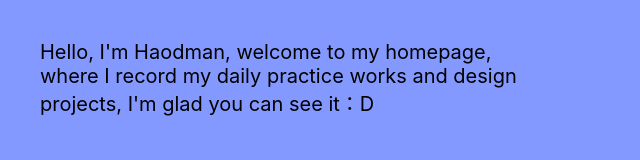
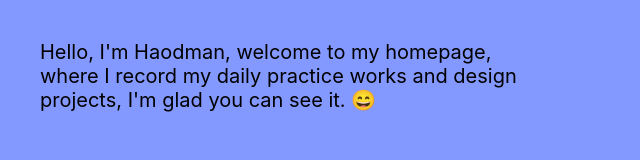
Before and after one commit to haodman/haodman.com, a plain HTML site: page index.html in a window 1280 px wide. Shown: the full height of the page, 0-640 px from the left. Drawn offline with Linux system fonts and the light colour scheme.

Commit message:
Update index.html

```diff
--- a/index.html
+++ b/index.html
@@ -16,7 +16,7 @@
     </div>
     <div class="homepage">
         <p>Hello, I'm Haodman, welcome to my homepage, where I record my daily practice works and design
-            projects, I'm glad you can see it：D</p>
+            projects, I'm glad you can see it. 😄</p>
     </div>
 
     <nav>
```
